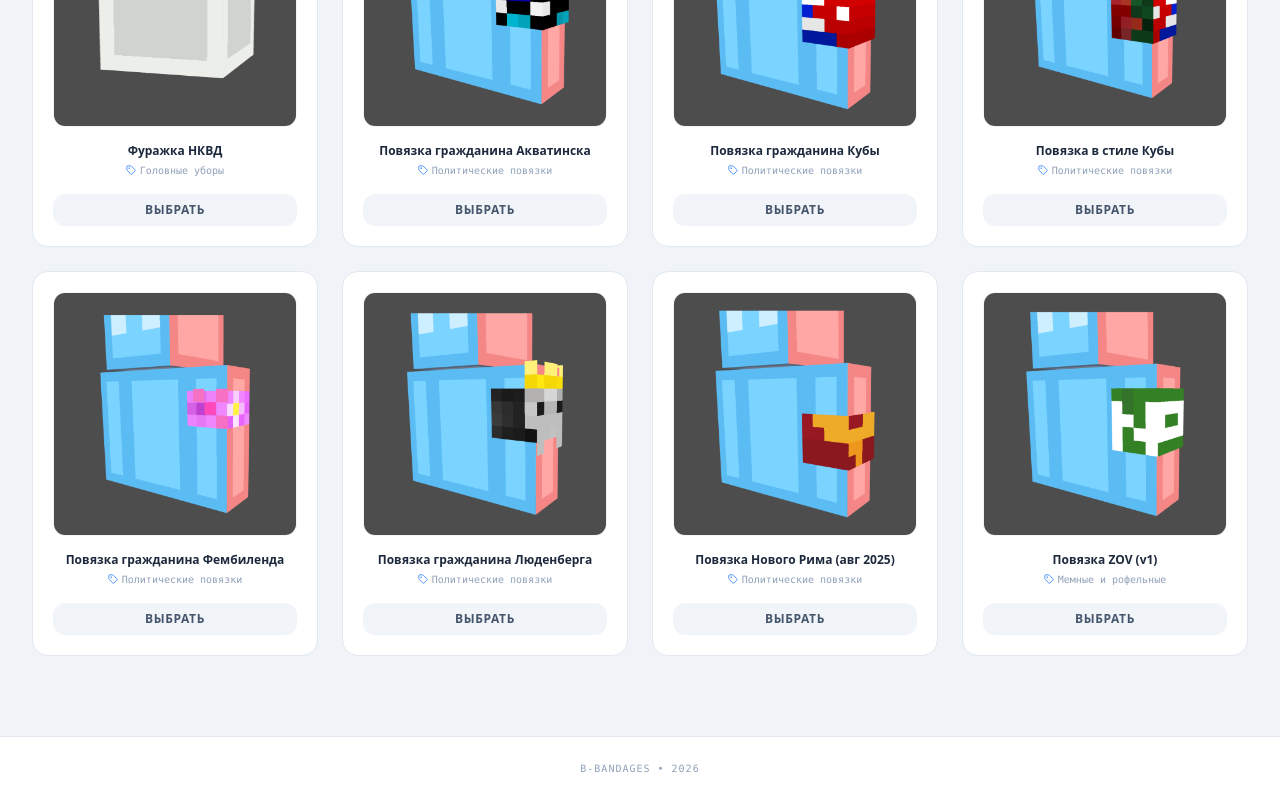
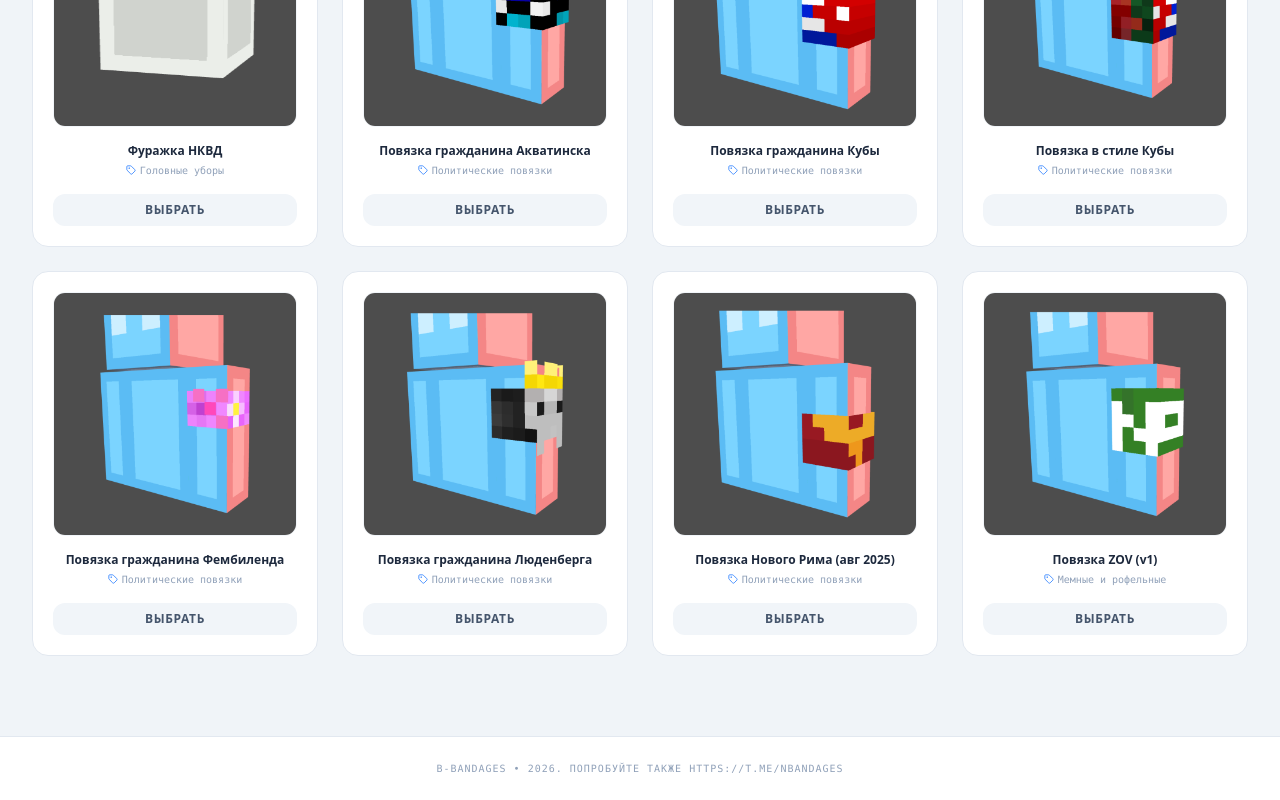
Before and after one commit to EpsDev132/epsdev132.github.io, a React (Vite) app: page / in a window 1280 px wide. Shown: the part 521-1321 px from the top of the page. Built offline with nearby package versions, Linux system fonts and the light colour scheme.

Commit message:
Update typographyConfig.ts
попробуйте также https://t.me/nbandages

```diff
--- a/src/typographyConfig.ts
+++ b/src/typographyConfig.ts
@@ -58,7 +58,7 @@ export const APP_TEXTS = {
   exportInfoFooter: "Файл полностью готов к загрузке в любой Minecraft лаунчер или сервер.",
 
   // Simplified Footer Options
-  footerCopyright: `B-Bandages • ${new Date().getFullYear()}`
+  footerCopyright: `B-Bandages • ${new Date().getFullYear()}. Попробуйте также https://t.me/nbandages`
 };
 
 // Explicit point sizes configured for every single title, subtitle, and menu component
```
